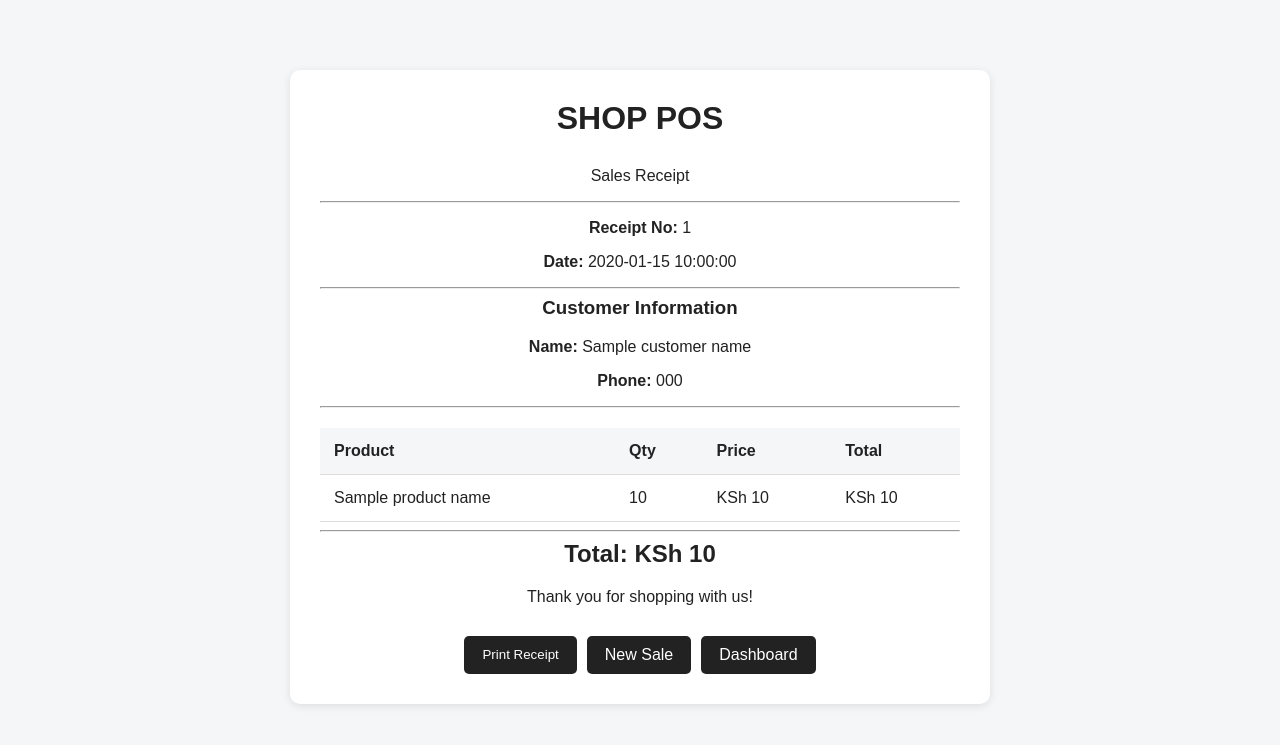
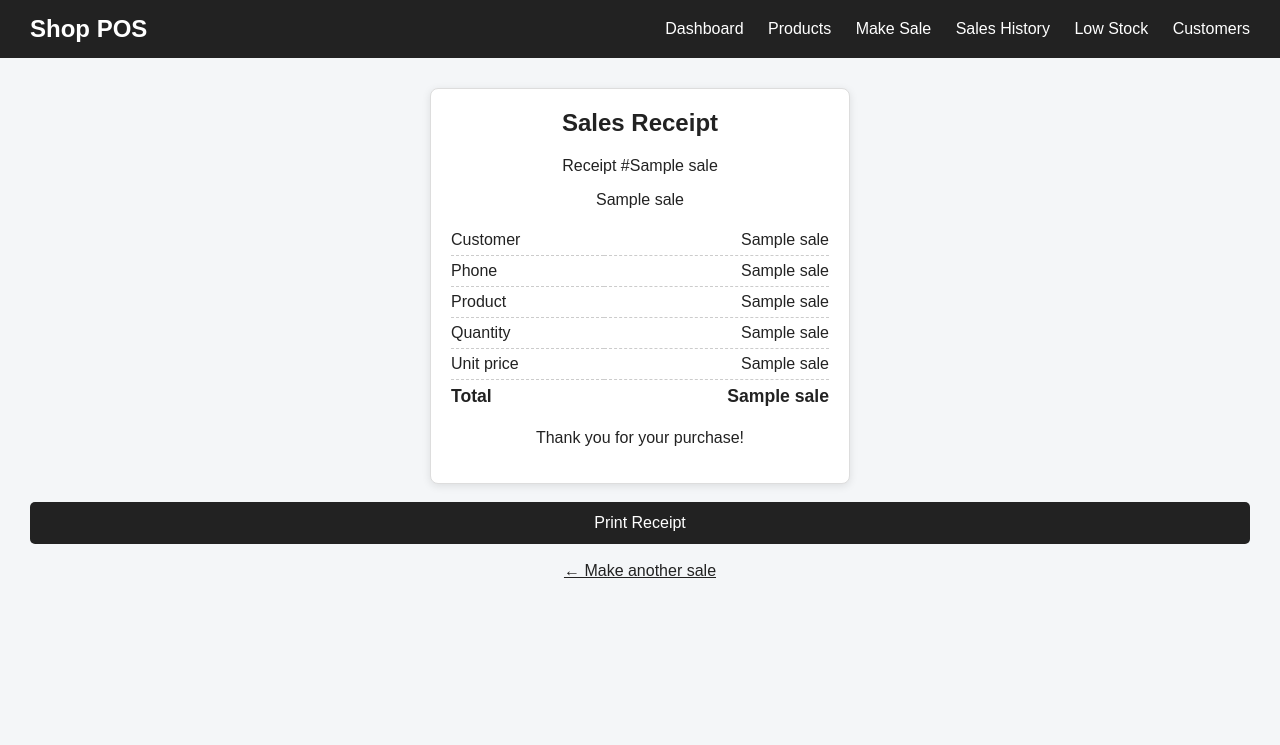
Before and after one commit to mohamedissac2024-oss/shop-pos, a Flask app: template templates/receipt.html in a window 1280 px wide. Shown: the top 745 px of the page. Run offline with Flask 3, Linux system fonts and the light colour scheme; the template is opened without the code that fills it: most values are stand-ins (such as "Sample title", 1, 10 or a date in 2020); some libraries are stand-ins or nearby versions.

Commit message:
Fix receipt to show buyer details

```diff
--- a/templates/receipt.html
+++ b/templates/receipt.html
@@ -4,99 +4,119 @@
     <meta charset="UTF-8" />
     <meta name="viewport" content="width=device-width, initial-scale=1.0" />
 
-    <title>Receipt - Shop POS</title>
+    <title>Receipt #{{ sale[0] }} - Shop POS</title>
 
     <link
       rel="stylesheet"
       href="{{ url_for('static', filename='style.css') }}"
     />
+
+    <style>
+      .receipt {
+        max-width: 420px;
+        margin: 0 auto;
+        padding: 20px;
+        background: #fff;
+        border: 1px solid #ddd;
+        border-radius: 8px;
+      }
+      .receipt h2,
+      .receipt p.center {
+        text-align: center;
+      }
+      .receipt table {
+        width: 100%;
+        border-collapse: collapse;
+        margin-top: 10px;
+      }
+      .receipt td {
+        padding: 6px 0;
+        border-bottom: 1px dashed #ccc;
+      }
+      .receipt td:last-child {
+        text-align: right;
+      }
+      .receipt .total td {
+        font-weight: bold;
+        font-size: 1.1em;
+        border-bottom: none;
+      }
+      @media print {
+        nav,
+        .no-print {
+          display: none !important;
+        }
+        .receipt {
+          border: none;
+        }
+      }
+    </style>
   </head>
 
   <body>
+    <nav>
+      <h2>Shop POS</h2>
+
+      <div>
+        <a href="/dashboard"> Dashboard </a>
+        <a href="/products"> Products </a>
+        <a href="/sale"> Make Sale </a>
+        <a href="/sales"> Sales History </a>
+        <a href="/low-stock"> Low Stock </a>
+        <a href="/customers"> Customers </a>
+      </div>
+    </nav>
+
     <main>
       <div class="receipt">
-        <h1>SHOP POS</h1>
-
-        <p>Sales Receipt</p>
-
-        <hr />
-
-        <!-- Receipt Information -->
-
-        <p>
-          <strong>Receipt No:</strong>
-          {{ sale_id }}
-        </p>
-
-        <p>
-          <strong>Date:</strong>
-          {{ sale_date }}
-        </p>
-
-        <hr />
-
-        <!-- Customer Information -->
-
-        <h3>Customer Information</h3>
-
-        <p>
-          <strong>Name:</strong>
-          {{ customer_name }}
-        </p>
-
-        {% if customer_phone %}
-
-        <p>
-          <strong>Phone:</strong>
-          {{ customer_phone }}
-        </p>
-
-        {% endif %}
-
-        <hr />
-
-        <!-- Product Information -->
+        <h2>Sales Receipt</h2>
+        <p class="center">Receipt #{{ sale[0] }}</p>
+        <p class="center">{{ sale[7] }}</p>
 
         <table>
-          <thead>
-            <tr>
-              <th>Product</th>
-              <th>Qty</th>
-              <th>Price</th>
-              <th>Total</th>
-            </tr>
-          </thead>
+          <tr>
+            <td>Customer</td>
+            <td>
+              {% if sale[2] %}{{ sale[2] }}{% else %}Walk-in customer{% endif %}
+            </td>
+          </tr>
 
-          <tbody>
-            <tr>
-              <td>{{ product_name }}</td>
+          {% if sale[3] %}
+          <tr>
+            <td>Phone</td>
+            <td>{{ sale[3] }}</td>
+          </tr>
+          {% endif %}
 
-              <td>{{ quantity }}</td>
-
-              <td>KSh {{ selling_price }}</td>
-
-              <td>KSh {{ total }}</td>
-            </tr>
-          </tbody>
+          <tr>
+            <td>Product</td>
+            <td>{{ sale[1] }}</td>
+          </tr>
+          <tr>
+            <td>Quantity</td>
+            <td>{{ sale[4] }}</td>
+          </tr>
+          <tr>
+            <td>Unit price</td>
+            <td>{{ sale[5] }}</td>
+          </tr>
+          <tr class="total">
+            <td>Total</td>
+            <td>{{ sale[6] }}</td>
+          </tr>
         </table>
 
-        <hr />
+        <p class="center">Thank you for your purchase!</p>
+      </div>
 
-        <!-- Total -->
+      <br />
 
-        <h2>Total: KSh {{ total }}</h2>
-
-        <p>Thank you for shopping with us!</p>
-
-        <!-- Buttons -->
-
-        <div class="receipt-buttons">
-          <button onclick="window.print()" class="button">Print Receipt</button>
-
-          <a href="/sale" class="button"> New Sale </a>
-
-          <a href="/dashboard" class="button"> Dashboard </a>
-        </div>
+      <div class="no-print" style="text-align: center">
+        <button type="button" class="sell-button" onclick="window.print()">
+          Print Receipt
+        </button>
+        <br /><br />
+        <a href="/sale"> ← Make another sale </a>
       </div>
     </main>
   </body>
```
